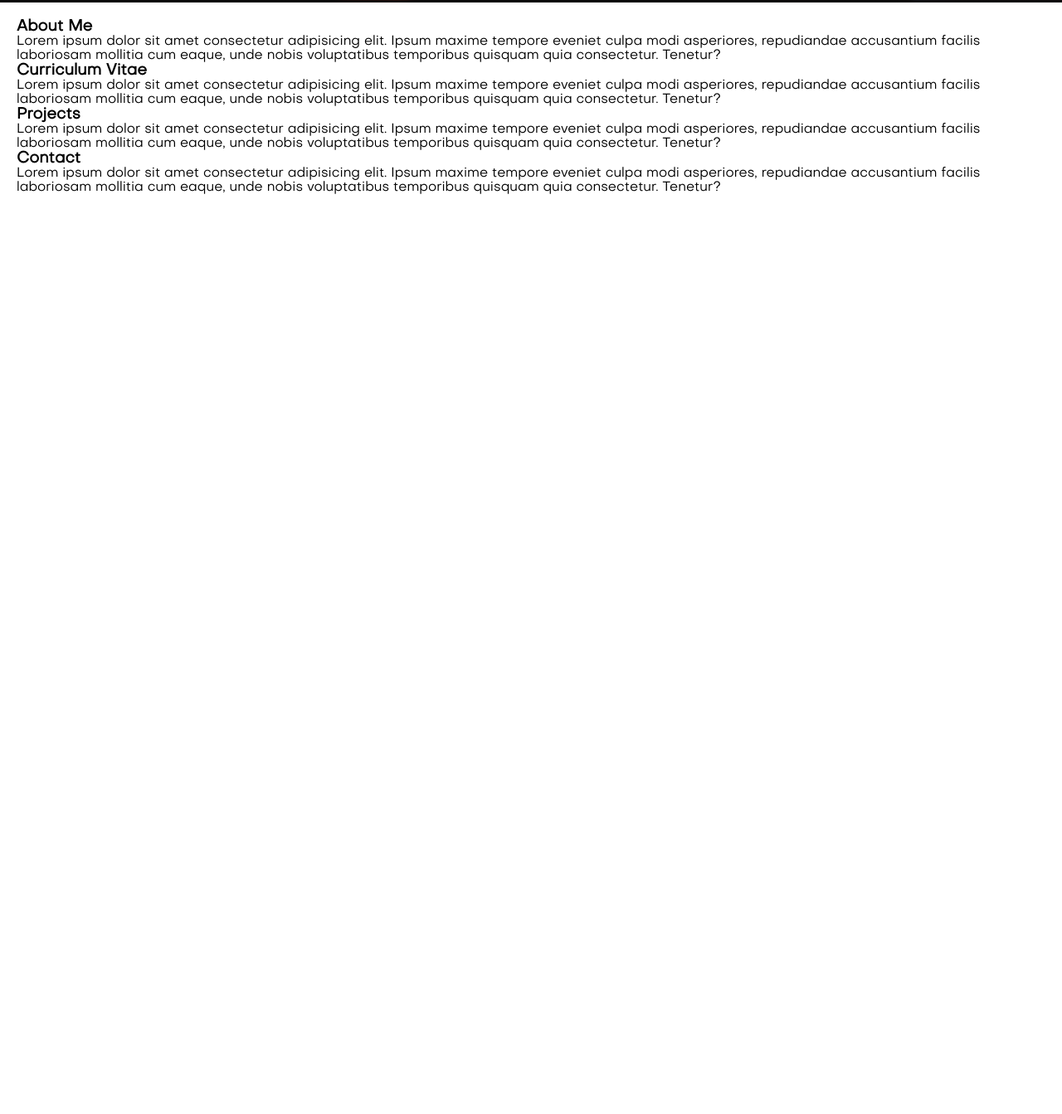
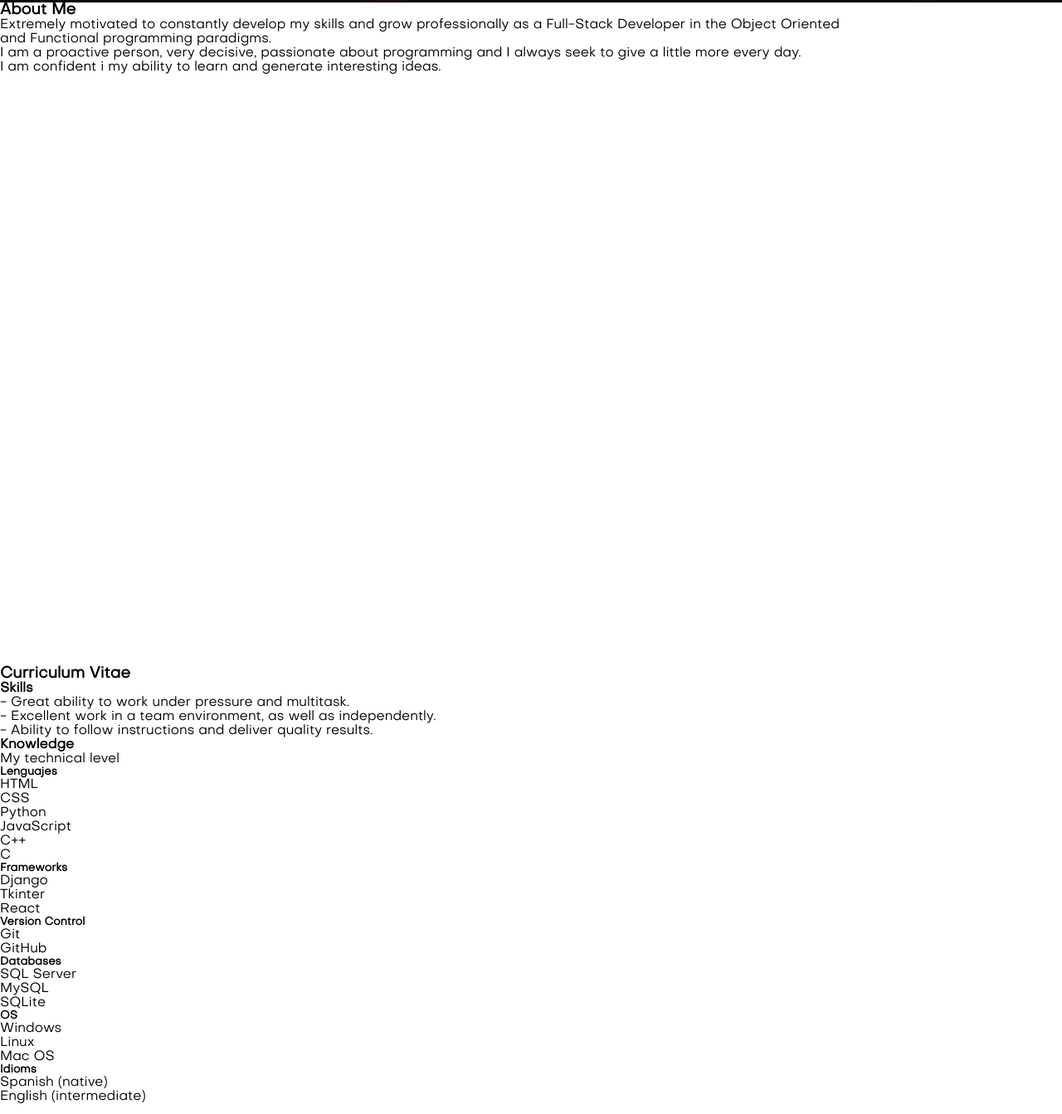
Before and after one commit to BraianMG/BMG, a plain HTML site: page index.html in a window 1280 px wide. Shown: the part 797-2140 px from the top of the page at 83% size. Before the commit the page ends 1032 px from the top, so only its background shows below. Drawn offline with Linux system fonts and the light colour scheme.

Commit message:
advances in the main section

```diff
--- a/assets/css/style.css
+++ b/assets/css/style.css
@@ -39,6 +39,18 @@
 
 body{
   font-family: var(--font-family-regular);
+}
+
+/* SCROLL PERSONALIZADO */
+body::-webkit-scrollbar{
+  width: 10px;
+  background: var(--font-color-dark);
+}
+
+body::-webkit-scrollbar-thumb{
+  background: var(--font-color-active);
+  border-radius: 10px;
+  border-right: 2px solid var(--font-color-dark);
 }
 
 /* ---------------------------------------------------------------------------------- */
@@ -136,13 +148,33 @@ body{
   text-align: center;
 }
 
+.nav--change{
+  transition: .3s;
+  background-color: #21252980;
+}
+
 
 /* ---------------------------------------------------------------------------------- */
 /* ------------------------------------- MAIN --------------------------------------- */
 /* ---------------------------------------------------------------------------------- */
 main{
-  padding: 20px 20px 0;
+  /* padding: 20px 20px 0; */
+  width: 80%;
+  display: flex;
+  flex-direction: column;
 }
+
+.section{
+  height: 100vh;
+  /* padding: 80px; */
+}
+
+.cv{
+  display: flex;
+  flex-direction: column;
+}
+
+
 
 
 
--- a/assets/js/index.js
+++ b/assets/js/index.js
@@ -17,3 +17,14 @@ links.forEach( link => {
         imgHamburger.classList.toggle('menu-img--light')
     });
 })
+
+window.addEventListener('scroll', () => {
+    if(window.pageYOffset >= screen.height - 100){
+        console.log('oscurecer')
+        nav.classList.add('nav--change')
+    }else{
+        console.log('transparente')
+        nav.classList.remove('nav--change')
+    }
+
+})
--- a/index.html
+++ b/index.html
@@ -45,22 +45,82 @@
     </header>
 
     <main>
-        <section class="about-me" id="about-me">
+        <section class="section about-me" id="about-me">
             <h3>About Me</h3>
-            <p>Lorem ipsum dolor sit amet consectetur adipisicing elit. Ipsum maxime tempore eveniet culpa modi asperiores, repudiandae accusantium facilis laboriosam mollitia cum eaque, unde nobis voluptatibus temporibus quisquam quia consectetur. Tenetur?</p>
+            <p>Extremely motivated to constantly develop my skills and grow professionally as a Full-Stack Developer in the Object Oriented and Functional programming paradigms.</p>
+            <p>I am a proactive person, very decisive, passionate about programming and I always seek to give a little more every day.</p>
+            <p>I am confident i my ability to learn and generate interesting ideas.</p>
+
         </section>
 
-        <section class="cv" id="cv">
+        <section class="section cv" id="cv">
             <h3>Curriculum Vitae</h3>
-            <p>Lorem ipsum dolor sit amet consectetur adipisicing elit. Ipsum maxime tempore eveniet culpa modi asperiores, repudiandae accusantium facilis laboriosam mollitia cum eaque, unde nobis voluptatibus temporibus quisquam quia consectetur. Tenetur?</p>
+            <div class="skills">
+                <h4>Skills</h4>
+                <ul>
+                    <li>- Great ability to work under pressure and multitask.</li>
+                    <li>- Excellent work in a team environment, as well as independently.</li>
+                    <li>- Ability to follow instructions and deliver quality results.</li>
+                </ul>
+            </div>
+            <div class="knowledge">
+                <h4>Knowledge</h4>
+                <p>My technical level</p>
+                <ul>
+                    <h5>Lenguajes</h5>
+                    <ul>
+                        <li>HTML</li>
+                        <li>CSS</li>
+                        <li>Python</li>
+                        <li>JavaScript</li>
+                        <li>C++</li>
+                        <li>C</li>
+                    </ul>
+
+                    <h5>Frameworks</h5>
+                    <ul>
+                        <li>Django</li>
+                        <li>Tkinter</li>
+                        <li>React</li>
+                    </ul>
+
+                    <h5>Version Control</h5>
+                    <ul>
+                        <li>Git</li>
+                        <li>GitHub</li>
+                    </ul>
+
+                    <h5>Databases</h5>
+                    <ul>
+                        <li>SQL Server</li>
+                        <li>MySQL</li>
+                        <li>SQLite</li>
+                    </ul>
+
+                    <h5>OS</h5>
+                    <ul>
+                        <li>Windows</li>
+                        <li>Linux</li>
+                        <li>Mac OS</li>
+                    </ul>
+
+                    <h5>Idioms</h5>
+                    <ul>
+                        <li>Spanish (native)</li>
+                        <li>English (intermediate)</li>
+                    </ul>
+                </ul>
+            </div>
+
+
         </section>
 
-        <section class="projects" id="projects">
+        <section class="section projects" id="projects">
             <h3>Projects</h3>
             <p>Lorem ipsum dolor sit amet consectetur adipisicing elit. Ipsum maxime tempore eveniet culpa modi asperiores, repudiandae accusantium facilis laboriosam mollitia cum eaque, unde nobis voluptatibus temporibus quisquam quia consectetur. Tenetur?</p>
         </section>
 
-        <section class="contact" id="contact">
+        <section class="section contact" id="contact">
             <h3>Contact</h3>
             <p>Lorem ipsum dolor sit amet consectetur adipisicing elit. Ipsum maxime tempore eveniet culpa modi asperiores, repudiandae accusantium facilis laboriosam mollitia cum eaque, unde nobis voluptatibus temporibus quisquam quia consectetur. Tenetur?</p>
         </section>
```
